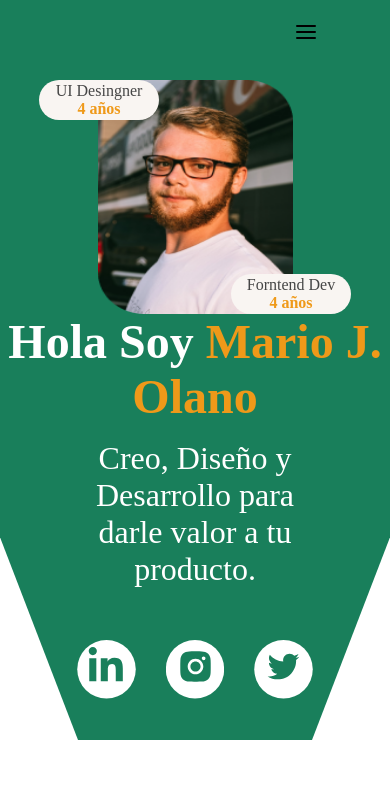
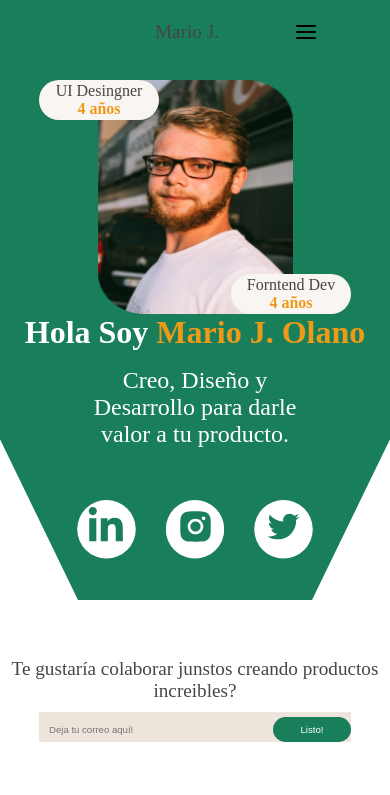
Before and after one commit to osaptm/portafolio, a plain HTML site: page index.html in a window 390 px wide. Shown: the top 795 px of the page. Drawn offline with Linux system fonts and the light colour scheme.

Commit message:
Responsive

```diff
--- a/assets/css/style.css
+++ b/assets/css/style.css
@@ -622,8 +622,13 @@ footer {
         flex-wrap: wrap;
         justify-content: center;
     }
-    .logo{
-        display: none;
+    main > h1 {
+        order:1;
+        font-size: 2rem;
+    }
+    .my-description{
+        order:2;
+        font-size: 1.5rem;
     }
     .content-burbuja{
         max-width: 120px;
@@ -649,3 +654,9 @@ footer {
         font-size: 0.8rem;
     }
 }
+
+@media screen and (max-width: 270px) {
+    .logo{
+        display: none;
+    }
+}
--- a/index.html
+++ b/index.html
@@ -15,7 +15,7 @@
     <header>
         <nav class="nav-header">
             <div class="logo">Mario J.</div>
-            <label for="check-menu"><img name="check-menu" class="boton-menu" src="assets/iconos/menu.svg" alt="Boton menu"></label>
+            <label for="check-menu"><img class="boton-menu" src="assets/iconos/menu.svg" alt="Boton menu"></label>
             <input style="display: none;" type="checkbox" name="check-menu" id="check-menu">
             <div class="enlaces-header">
                 <a class="enlace-header" href="#home">Home</a>
```
